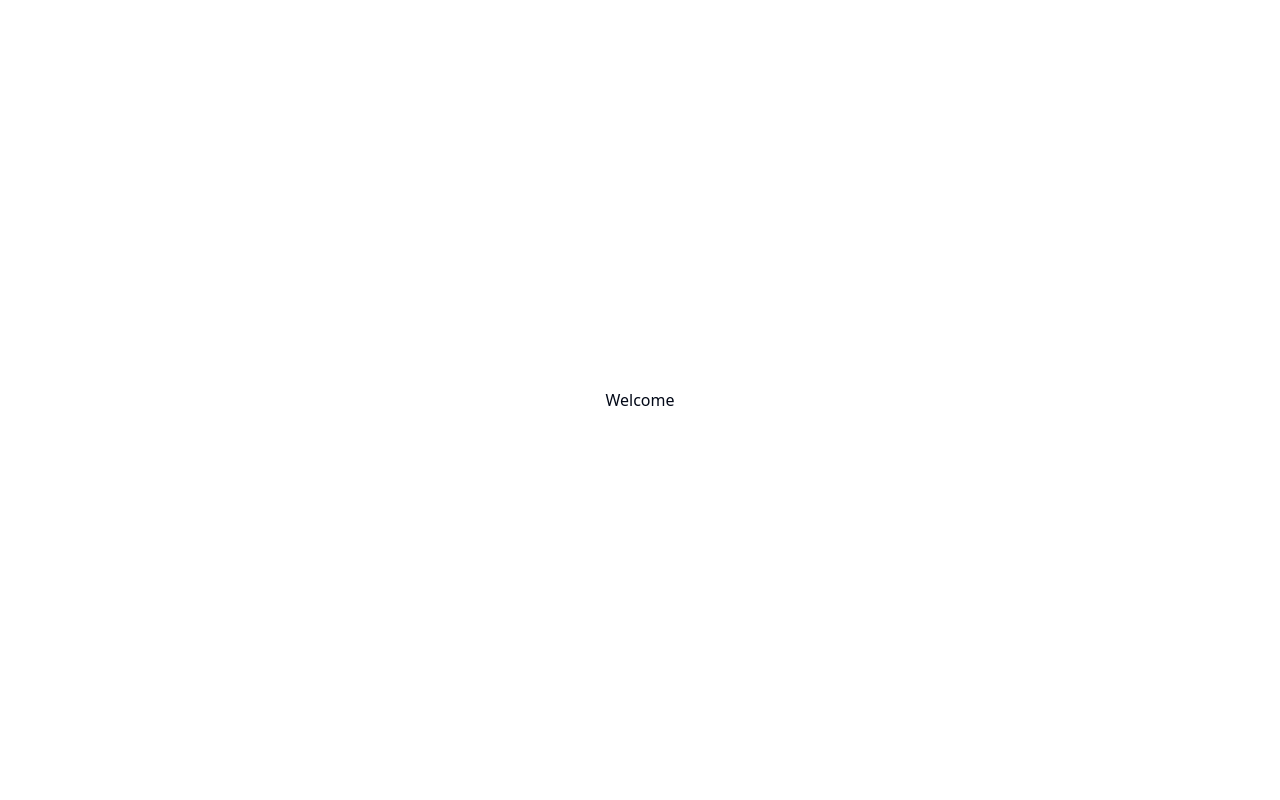
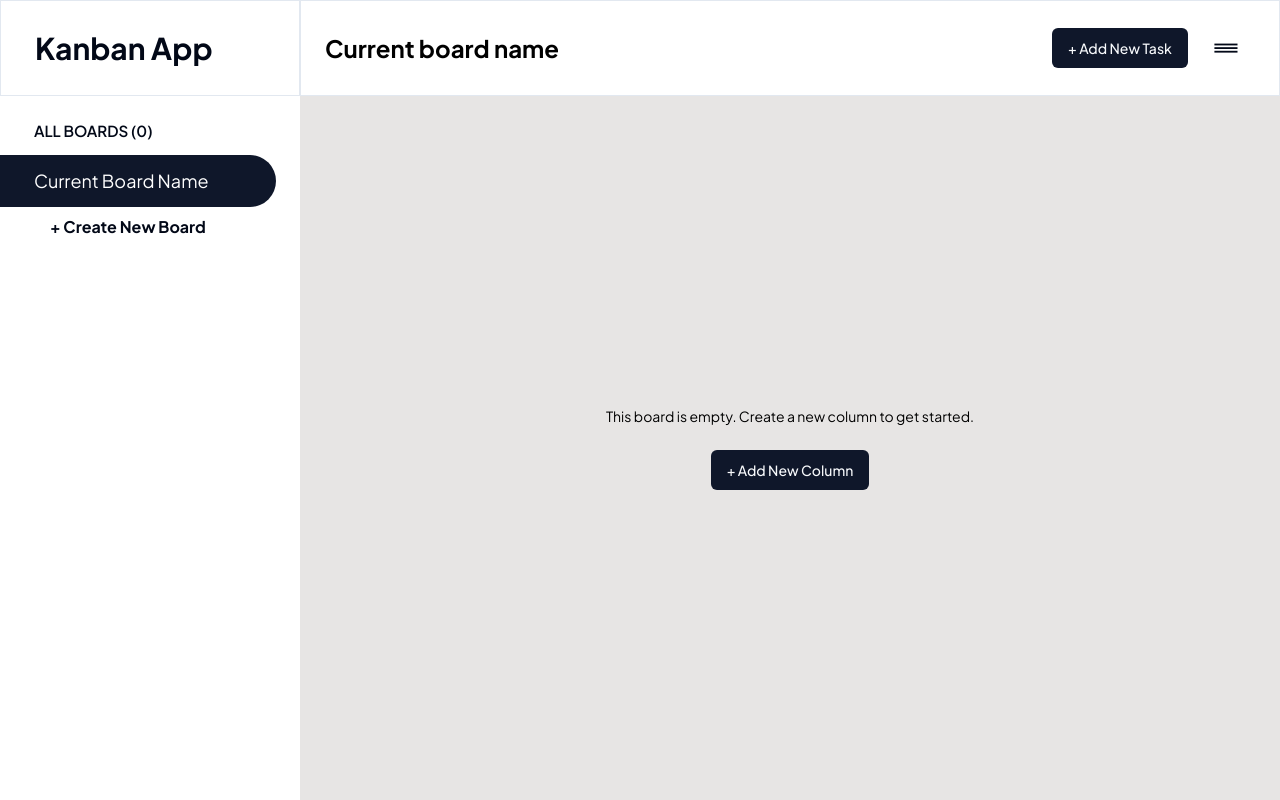
Before and after one commit to juanlam7/kanban-app, a Next.js app: page / in a window 1280 px wide. Built offline with nearby package versions, Linux system fonts and the light colour scheme.

Commit message:
feat: Add redux toolkit and markup components

```diff
--- a/app/api/auth/[...nextauth]/options.ts
+++ b/app/api/auth/[...nextauth]/options.ts
@@ -8,6 +8,7 @@ interface LoginResponse {
     id: string;
     name: string;
     username: string;
+    // email: string;
   };
 }
 
--- a/app/layout.tsx
+++ b/app/layout.tsx
@@ -1,17 +1,10 @@
 import type { Metadata } from "next";
-import localFont from "next/font/local";
+import { Providers } from "@/redux/provider";
+import Navbar from "@/components/ui/Navbar";
+import { Plus_Jakarta_Sans } from "next/font/google";
 import "./globals.css";
 
-const geistSans = localFont({
-  src: "./fonts/GeistVF.woff",
-  variable: "--font-geist-sans",
-  weight: "100 900",
-});
-const geistMono = localFont({
-  src: "./fonts/GeistMonoVF.woff",
-  variable: "--font-geist-mono",
-  weight: "100 900",
-});
+const pjs = Plus_Jakarta_Sans({ subsets: ["latin"], display: "swap" });
 
 export const metadata: Metadata = {
   title: "Create Next App",
@@ -20,15 +13,16 @@ export const metadata: Metadata = {
 
 export default function RootLayout({
   children,
-}: Readonly<{
+}: {
   children: React.ReactNode;
-}>) {
+}) {
   return (
-    <html lang="en">
-      <body
-        className={`${geistSans.variable} ${geistMono.variable} antialiased`}
-      >
-        {children}
+    <html lang="en" className={pjs.className}>
+      <body className="pb-24 h-screen overflow-hidden">
+        <Providers>
+          <Navbar /> {/* Render the component here */}
+          {children}
+        </Providers>
       </body>
     </html>
   );
--- a/app/page.tsx
+++ b/app/page.tsx
@@ -1,9 +1,11 @@
+import Sidebar from "@/components/ui/Sidebar";
+import BoardTasks from "@/components/ui/BoardTasks";
+
 export default function Home() {
   return (
-    <main>
-      <section className="h-screen flex items-center justify-center">
-        <p>Welcome</p>
-      </section>
+    <main className="flex h-full">
+      <Sidebar />
+      <BoardTasks />
     </main>
   );
 }
--- /dev/null
+++ b/components/ui/BoardTasks.tsx
@@ -0,0 +1,18 @@
+import { Button } from "./button";
+
+export default function BoardTasks() {
+  return (
+    <div className="overflow-x-auto overflow-y-auto w-full bg-stone-200">
+      <div className="w-full h-full flex justify-center items-center">
+        <div className="flex flex-col items-center">
+          <p className="text-black text-sm">
+            This board is empty. Create a new column to get started.
+          </p>
+          <Button className="px-4 py-2 flex mt-6 items-center">
+            <p>+ Add New Column</p>
+          </Button>
+        </div>
+      </div>
+    </div>
+  );
+}
--- /dev/null
+++ b/components/ui/Dropdown.tsx
@@ -0,0 +1,21 @@
+import { Button } from "./button";
+
+interface IDropdown {
+  show: boolean;
+}
+
+export default function Dropdown({ show }: IDropdown) {
+  return (
+    <div
+      className={`${show ? "block" : "hidden"} w-48 absolute top-full bg-white
+         border shadow-lg right-0 py-2 rounded-2xl`}
+    >
+      <div className="hover:bg-gray-300">
+        <Button variant='link' className="text-sm px-4 py-2">Edit Board</Button>
+      </div>
+      <div className="hover:bg-gray-300">
+        <Button variant='link' className="text-sm px-4 py-2">Delete Board</Button>
+      </div>
+    </div>
+  );
+}
--- /dev/null
+++ b/components/ui/Navbar.tsx
@@ -0,0 +1,38 @@
+"use client";
+
+import { Button } from "./button";
+import Dropdown from "./Dropdown";
+import { useState } from "react";
+
+export default function Navbar() {
+  const [show, setShow] = useState<boolean>(false);
+
+  return (
+    <nav className="bg-white border flex h-24">
+      <div className="flex-none w-[18.75rem] border-r-2 flex items-center pl-[2.12rem]">
+        <p className="font-bold text-3xl"> Kanban App </p>
+      </div>
+
+      <div className="flex justify-between w-full items-center pr-[2.12rem]">
+        <p className="text-black text-2xl font-bold pl-6">Current board name</p>
+
+        <div className="flex items-center space-x-3">
+          <Button className="px-4 py-2 flex items-center">
+            <p>+ Add New Task</p>
+          </Button>
+          <div className="relative flex items-center">
+            <Button
+              variant="ghost"
+              className="text-3xl rotate-90 pb-4"
+              onClick={() => setShow(!show)}
+            >
+              ⦀
+            </Button>
+            <Dropdown show={show} />{" "}
+            {/* render dropdown here and pass show as prop */}
+          </div>
+        </div>
+      </div>
+    </nav>
+  );
+}
--- /dev/null
+++ b/components/ui/Sidebar.tsx
@@ -0,0 +1,22 @@
+import { Button } from "./button";
+
+export default function Sidebar() {
+  return (
+    <aside className="w-[18.75rem] flex-none dark:bg-dark-grey h-full py-6 pr-6">
+      <p className="text-medium-grey pl-[2.12rem] text-[.95rem] font-semibold uppercase pb-3">
+        {`All Boards (0)`}
+      </p>
+      <div className="cursor-pointer flex items-center rounded-tr-full rounded-br-full bg-primary space-x-2 pl-[2.12rem] py-3 pb-3">
+        <p className="text-white text-lg capitalize">Current board name</p>
+      </div>
+      <Button
+        variant="ghost"
+        className="flex items-center space-x-2 ml-[2.12rem] py-3"
+      >
+        <p className="text-base font-bold capitalize text-main-purple">
+          + Create New Board
+        </p>
+      </Button>
+    </aside>
+  );
+}
--- a/package.json
+++ b/package.json
@@ -13,6 +13,7 @@
     "@radix-ui/react-label": "^2.1.0",
     "@radix-ui/react-slot": "^1.1.0",
     "@radix-ui/react-toast": "^1.2.2",
+    "@reduxjs/toolkit": "^2.3.0",
     "class-variance-authority": "^0.7.0",
     "clsx": "^2.1.1",
     "graphql-request": "^7.1.2",
@@ -22,6 +23,7 @@
     "react": "18.2.0",
     "react-dom": "18.2.0",
     "react-hook-form": "^7.53.1",
+    "react-redux": "^9.1.2",
     "tailwind-merge": "^2.5.4",
     "tailwindcss-animate": "^1.0.7",
     "zod": "^3.23.8"
--- /dev/null
+++ b/redux/hooks.ts
@@ -0,0 +1,5 @@
+import { TypedUseSelectorHook, useDispatch, useSelector } from "react-redux";
+import type { RootState, AppDispatch } from "./store";
+
+export const useAppDispatch = () => useDispatch<AppDispatch>();
+export const useAppSelector: TypedUseSelectorHook<RootState> = useSelector;
--- /dev/null
+++ b/redux/provider.tsx
@@ -0,0 +1,7 @@
+"use client";
+import { store } from "./store";
+import { Provider } from "react-redux";
+
+export function Providers({ children }: { children: React.ReactNode }) {
+  return <Provider store={store}>{children}</Provider>;
+}
--- /dev/null
+++ b/redux/store.ts
@@ -0,0 +1,11 @@
+import { configureStore } from "@reduxjs/toolkit";
+import { setupListeners } from "@reduxjs/toolkit/query";
+
+export const store = configureStore({
+  reducer: {},
+});
+
+setupListeners(store.dispatch);
+
+export type RootState = ReturnType<typeof store.getState>;
+export type AppDispatch = typeof store.dispatch;
```
Also changed, not shown: 1 other file (tests, documents, lock files or other folders).
